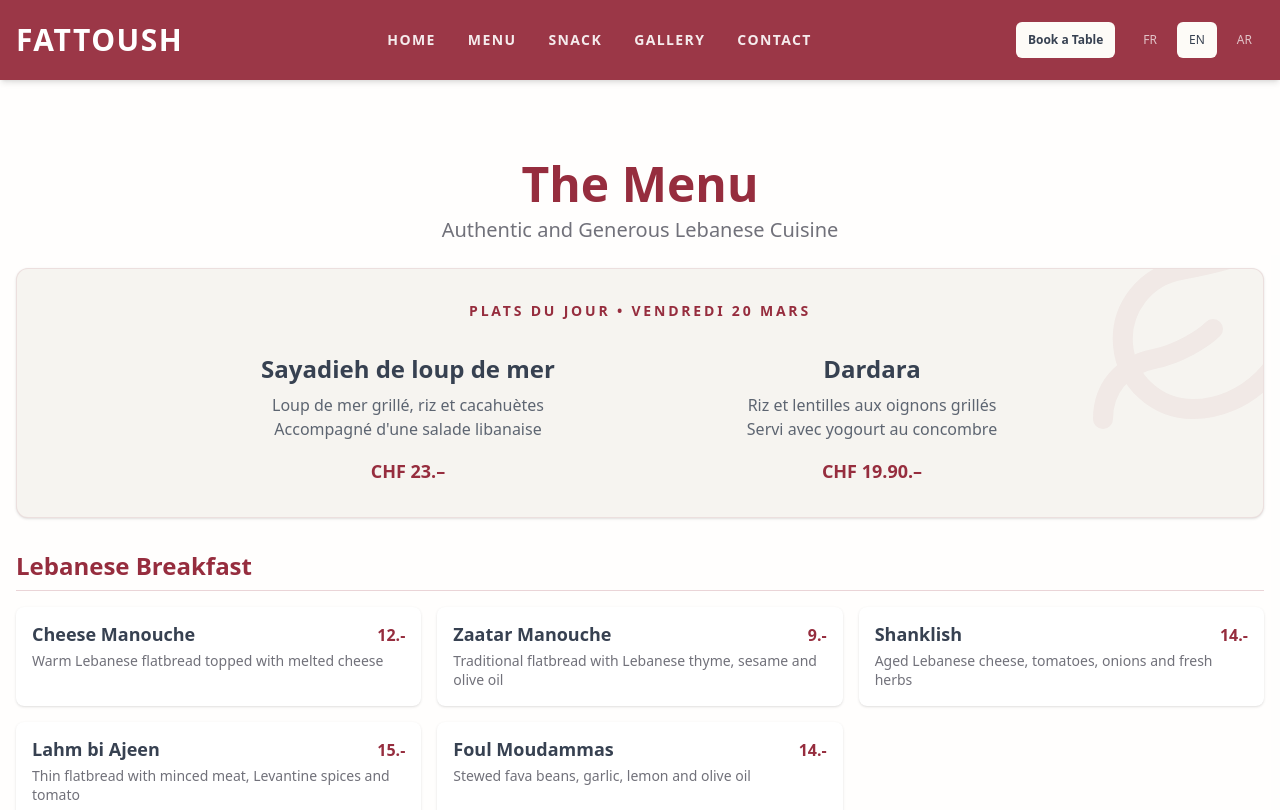
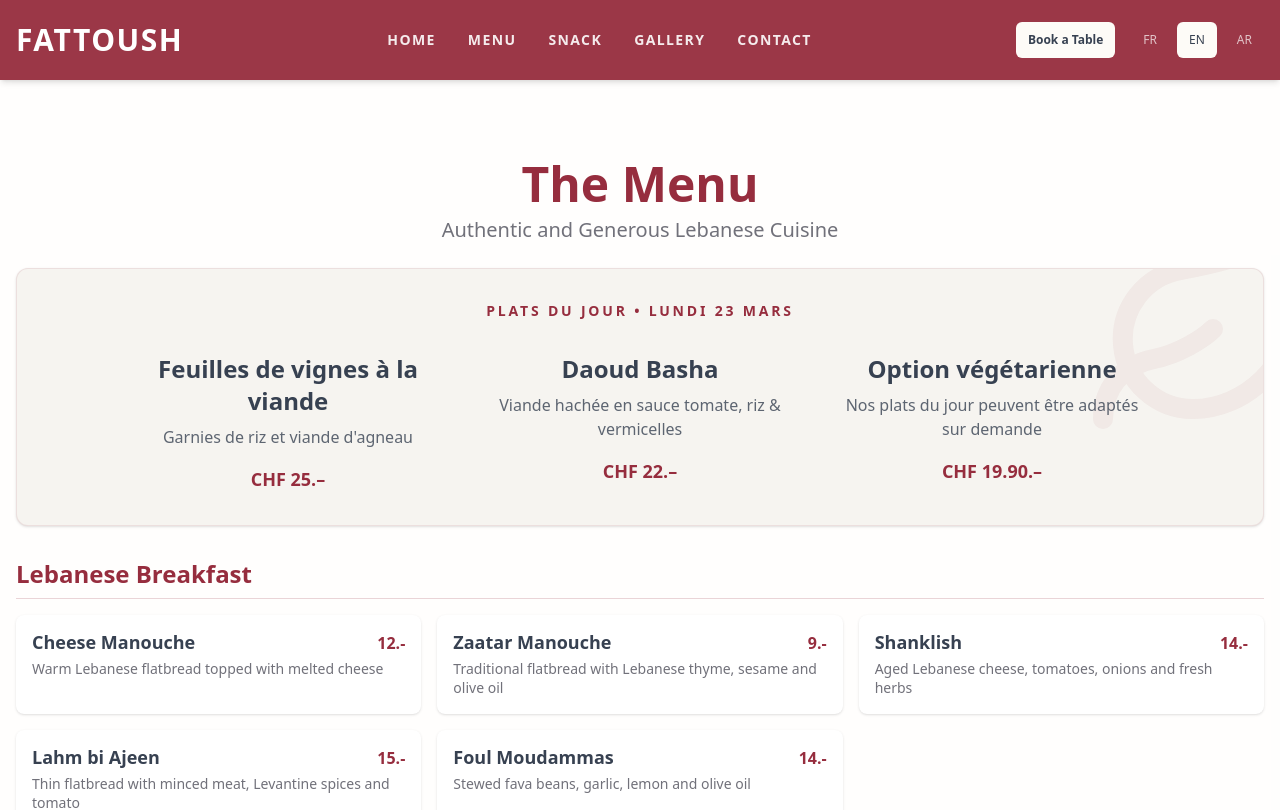
Before and after one commit to lopezdamien/fattoush, a Next.js app: page /en/menu in a window 1280 px wide. Shown: the top 810 px of the page. Built offline with nearby package versions, Linux system fonts and the light colour scheme.

Commit message:
Update plats du jour (23 March)

```diff
--- a/src/app/[locale]/menu/page.tsx
+++ b/src/app/[locale]/menu/page.tsx
@@ -142,31 +142,41 @@
 
                         <div className="relative z-10 inline-flex items-center space-x-3 justify-center w-full">
                             <span className="text-xs md:text-sm font-bold tracking-[0.2em] text-primary uppercase text-center">
-                                Plats du jour • Vendredi 20 Mars
+                                Plats du jour • Lundi 23 Mars
                             </span>
                         </div>
 
-                        <div className="relative z-10 grid grid-cols-1 md:grid-cols-2 gap-8 w-full max-w-4xl text-center mt-2">
+                        <div className="relative z-10 grid grid-cols-1 lg:grid-cols-3 gap-8 w-full max-w-5xl text-center mt-2">
                             <div className="flex flex-col items-center space-y-2">
                                 <h2 className="text-xl md:text-2xl font-bold text-foreground">
-                                    Sayadieh de loup de mer
+                                    Feuilles de vignes à la viande
                                 </h2>
                                 <p className="text-sm md:text-base text-foreground/80 font-medium">
-                                    Loup de mer grillé, riz et cacahuètes<br />
-                                    Accompagné d'une salade libanaise
+                                    Garnies de riz et viande d'agneau
                                 </p>
                                 <span className="text-lg font-bold text-primary mt-2">
-                                    CHF 23.–
+                                    CHF 25.–
                                 </span>
                             </div>
 
                             <div className="flex flex-col items-center space-y-2">
                                 <h2 className="text-xl md:text-2xl font-bold text-foreground">
-                                    Dardara
+                                    Daoud Basha
                                 </h2>
                                 <p className="text-sm md:text-base text-foreground/80 font-medium">
-                                    Riz et lentilles aux oignons grillés<br />
-                                    Servi avec yogourt au concombre
+                                    Viande hachée en sauce tomate, riz & vermicelles
+                                </p>
+                                <span className="text-lg font-bold text-primary mt-2">
+                                    CHF 22.–
+                                </span>
+                            </div>
+
+                            <div className="flex flex-col items-center space-y-2">
+                                <h2 className="text-xl md:text-2xl font-bold text-foreground">
+                                    Option végétarienne
+                                </h2>
+                                <p className="text-sm md:text-base text-foreground/80 font-medium">
+                                    Nos plats du jour peuvent être adaptés sur demande
                                 </p>
                                 <span className="text-lg font-bold text-primary mt-2">
                                     CHF 19.90.–
```
